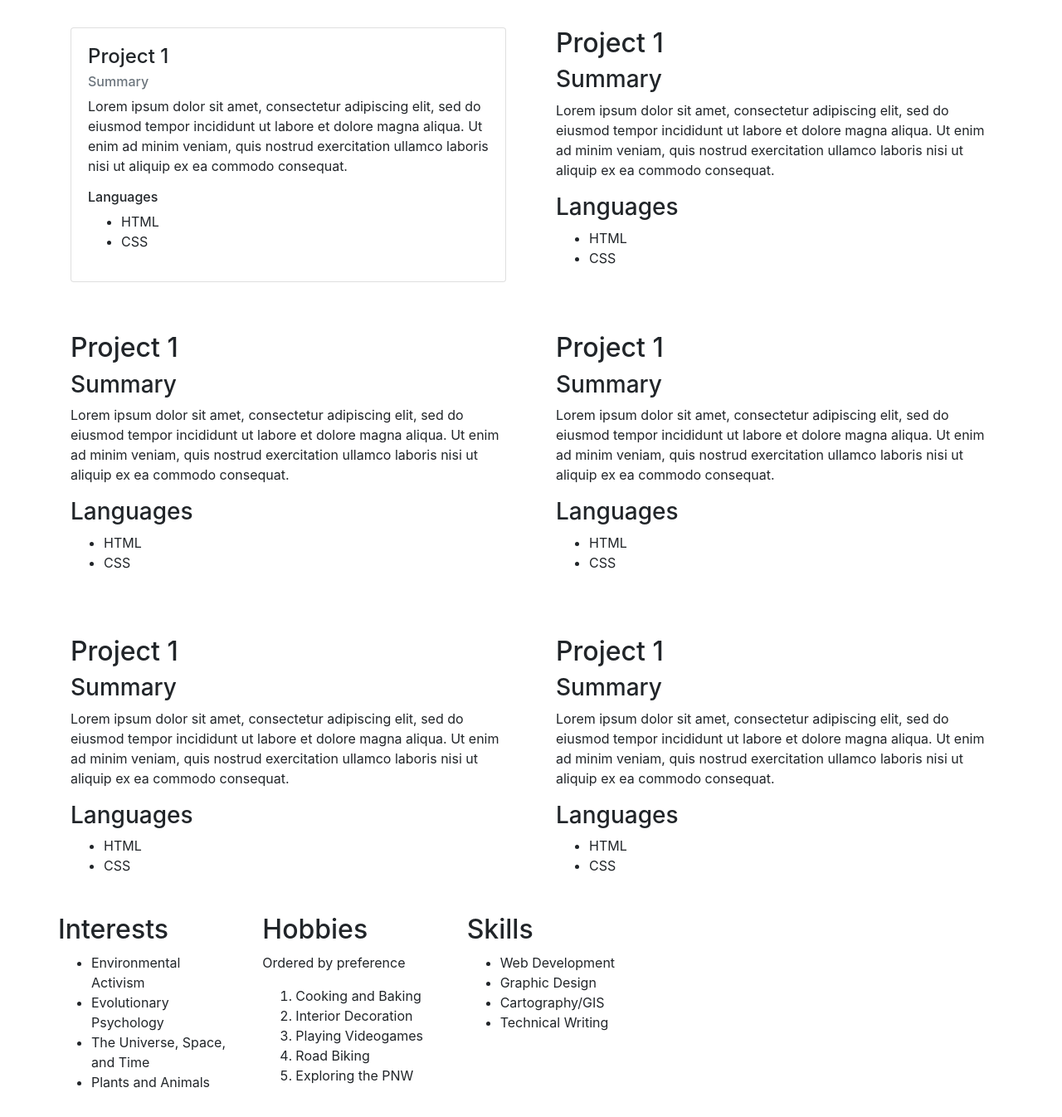
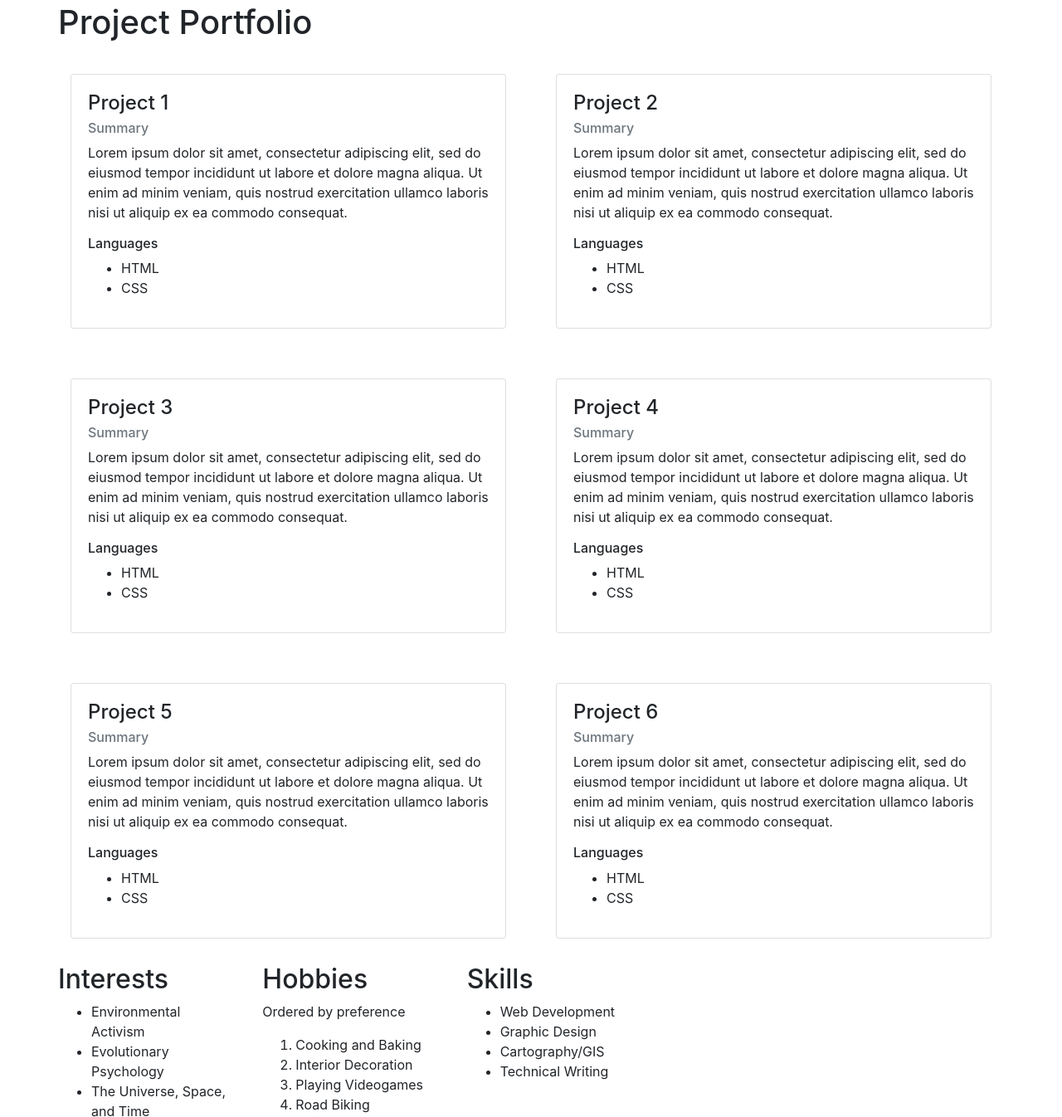
Before and after one commit to nikkiboyd/Portfolio, a plain HTML site: page index.html in a window 1280 px wide. Shown: the part 985-2331 px from the top of the page at 83% size. Drawn offline with Linux system fonts and the light colour scheme.

Commit message:
complete adding card styles to all projects

```diff
--- a/index.html
+++ b/index.html
@@ -27,7 +27,7 @@
         <div class="col-md-6" id="education">
           <div class="card">
             <h4 class="card-title">Portland State University</h2>
-            <h6 class="card-subtitle mb-2 text-muted">Bachelor of Science // 2013 - 2017</h3>
+            <h6 class="card-subtitle mb-2 text-muted">Bachelor of Science // 2013 - 2017</h6>
             <p class="card-text">
             <p><strong class="important">Major:</strong><br>Environmental Science</em></p>
             <p><strong class="important">Minor:</strong><br>Geographic Information Systems (GIS)</em></p>
@@ -38,19 +38,21 @@
       <div class="col-md-6" id="job1">
         <div class="card">
           <h4 class="card-title">Parametrix</h2>
-          <h6 class="card-subtitle mb-2 text-muted">Technical Assistant // June 2017 - May 2018</h3>
+          <h6 class="card-subtitle mb-2 text-muted">Technical Assistant // June 2017 - May 2018</h6>
           <p class="card-text">
             <span class="important">My commitment was to create outstanding user experiences for our clients.</span> I was responsible for <span class="important">developing intuitive web maps and asset management systems</span> for local businesses to implement into their daily operations using ArcGIS Online. I also provided <span class="important">technical writing, publication, and graphic design services</span> for project deliverables; in addition to coordinating meetings, travel arrangements, client visits, and presentations for project managers.
           </p>
       </div>
     </div>
+  <h1>Project Portfolio</h1>
     <div class="row">
       <div class="col-md-6" id="project1">
         <div class="card">
           <h4 class="card-title">Project 1</h2>
-          <h6 class="card-subtitle mb-2 text-muted">Summary</h3>
+          <h6 class="card-subtitle mb-2 text-muted">Summary</h6>
           <p class="card-text">
-            Lorem ipsum dolor sit amet, consectetur adipiscing elit, sed do eiusmod tempor incididunt ut labore et dolore magna aliqua. Ut enim ad minim veniam, quis nostrud exercitation ullamco laboris nisi ut aliquip ex ea commodo consequat. </p>
+            Lorem ipsum dolor sit amet, consectetur adipiscing elit, sed do eiusmod tempor incididunt ut labore et dolore magna aliqua. Ut enim ad minim veniam, quis nostrud exercitation ullamco laboris nisi ut aliquip ex ea commodo consequat.
+          </p>
           <h6>Languages</h6>
             <ul>
               <li>HTML</li>
@@ -59,62 +61,82 @@
           </div>
         </div>
         <div class="col-md-6" id="project2">
-          <h2>Project 1</h2>
-            <h3>Summary</h3>
-              <p>Lorem ipsum dolor sit amet, consectetur adipiscing elit, sed do eiusmod tempor incididunt ut labore et dolore magna aliqua. Ut enim ad minim veniam, quis nostrud exercitation ullamco laboris nisi ut aliquip ex ea commodo consequat.</p>
-            <h3>Languages</h3>
+          <div class="card">
+            <h4 class="card-title">Project 2</h2>
+            <h6 class="card-subtitle mb-2 text-muted">Summary</h6>
+              <p class="card-text">
+              Lorem ipsum dolor sit amet, consectetur adipiscing elit, sed do eiusmod tempor incididunt ut labore et dolore magna aliqua. Ut enim ad minim veniam, quis nostrud exercitation ullamco laboris nisi ut aliquip ex ea commodo consequat.
+              </p>
+          <h6>Languages</h6>
             <ul>
               <li>HTML</li>
               <li>CSS</li>
             </ul>
       </div>
     </div>
-
+  </div>
     <div class="row">
       <div class="col-md-6" id="project3">
-          <h2>Project 1</h2>
-            <h3>Summary</h3>
-              <p>Lorem ipsum dolor sit amet, consectetur adipiscing elit, sed do eiusmod tempor incididunt ut labore et dolore magna aliqua. Ut enim ad minim veniam, quis nostrud exercitation ullamco laboris nisi ut aliquip ex ea commodo consequat. </p>
-            <h3>Languages</h3>
-              <ul>
-                <li>HTML</li>
-                <li>CSS</li>
-              </ul>
-        </div>
-        <div class="col-md-6" id="project4">
-          <h2>Project 1</h2>
-            <h3>Summary</h3>
-              <p>Lorem ipsum dolor sit amet, consectetur adipiscing elit, sed do eiusmod tempor incididunt ut labore et dolore magna aliqua. Ut enim ad minim veniam, quis nostrud exercitation ullamco laboris nisi ut aliquip ex ea commodo consequat.</p>
-            <h3>Languages</h3>
+        <div class="card">
+          <h4 class="card-title">Project 3</h2>
+          <h6 class="card-subtitle mb-2 text-muted">Summary</h6>
+          <p class="card-text">
+            Lorem ipsum dolor sit amet, consectetur adipiscing elit, sed do eiusmod tempor incididunt ut labore et dolore magna aliqua. Ut enim ad minim veniam, quis nostrud exercitation ullamco laboris nisi ut aliquip ex ea commodo consequat.
+          </p>
+          <h6>Languages</h6>
             <ul>
               <li>HTML</li>
               <li>CSS</li>
             </ul>
           </div>
         </div>
-
-      <div class="row">
-        <div class="col-md-6" id="project5">
-          <h2>Project 1</h2>
-            <h3>Summary</h3>
-              <p>Lorem ipsum dolor sit amet, consectetur adipiscing elit, sed do eiusmod tempor incididunt ut labore et dolore magna aliqua. Ut enim ad minim veniam, quis nostrud exercitation ullamco laboris nisi ut aliquip ex ea commodo consequat.</p>
-            <h3>Languages</h3>
-              <ul>
-                <li>HTML</li>
-                <li>CSS</li>
-              </ul>
-        </div>
-        <div class="col-md-6" id="project6">
-          <h2>Project 1</h2>
-            <h3>Summary</h3>
-              <p>Lorem ipsum dolor sit amet, consectetur adipiscing elit, sed do eiusmod tempor incididunt ut labore et dolore magna aliqua. Ut enim ad minim veniam, quis nostrud exercitation ullamco laboris nisi ut aliquip ex ea commodo consequat.</p>
-            <h3>Languages</h3>
+      <div class="col-md-6" id="project4">
+        <div class="card">
+          <h4 class="card-title">Project 4</h2>
+          <h6 class="card-subtitle mb-2 text-muted">Summary</h6>
+            <p class="card-text">
+            Lorem ipsum dolor sit amet, consectetur adipiscing elit, sed do eiusmod tempor incididunt ut labore et dolore magna aliqua. Ut enim ad minim veniam, quis nostrud exercitation ullamco laboris nisi ut aliquip ex ea commodo consequat.
+            </p>
+        <h6>Languages</h6>
           <ul>
             <li>HTML</li>
             <li>CSS</li>
           </ul>
         </div>
       </div>
+    </div>
+
+  <div class="row">
+    <div class="col-md-6" id="project5">
+      <div class="card">
+        <h4 class="card-title">Project 5</h2>
+        <h6 class="card-subtitle mb-2 text-muted">Summary</h6>
+        <p class="card-text">
+          Lorem ipsum dolor sit amet, consectetur adipiscing elit, sed do eiusmod tempor incididunt ut labore et dolore magna aliqua. Ut enim ad minim veniam, quis nostrud exercitation ullamco laboris nisi ut aliquip ex ea commodo consequat.
+        </p>
+        <h6>Languages</h6>
+          <ul>
+            <li>HTML</li>
+            <li>CSS</li>
+          </ul>
+        </div>
+      </div>
+    <div class="col-md-6" id="project6">
+      <div class="card">
+        <h4 class="card-title">Project 6</h2>
+        <h6 class="card-subtitle mb-2 text-muted">Summary</h6>
+          <p class="card-text">
+          Lorem ipsum dolor sit amet, consectetur adipiscing elit, sed do eiusmod tempor incididunt ut labore et dolore magna aliqua. Ut enim ad minim veniam, quis nostrud exercitation ullamco laboris nisi ut aliquip ex ea commodo consequat.
+          </p>
+      <h6>Languages</h6>
+        <ul>
+          <li>HTML</li>
+          <li>CSS</li>
+        </ul>
+      </div>
+    </div>
+  </div>
+
     <div class="row">
       <div class="col-md-4" id="interests">
         <h2>Interests</h2>
```
Lines whose indentation alone changed are shown as unchanged.
